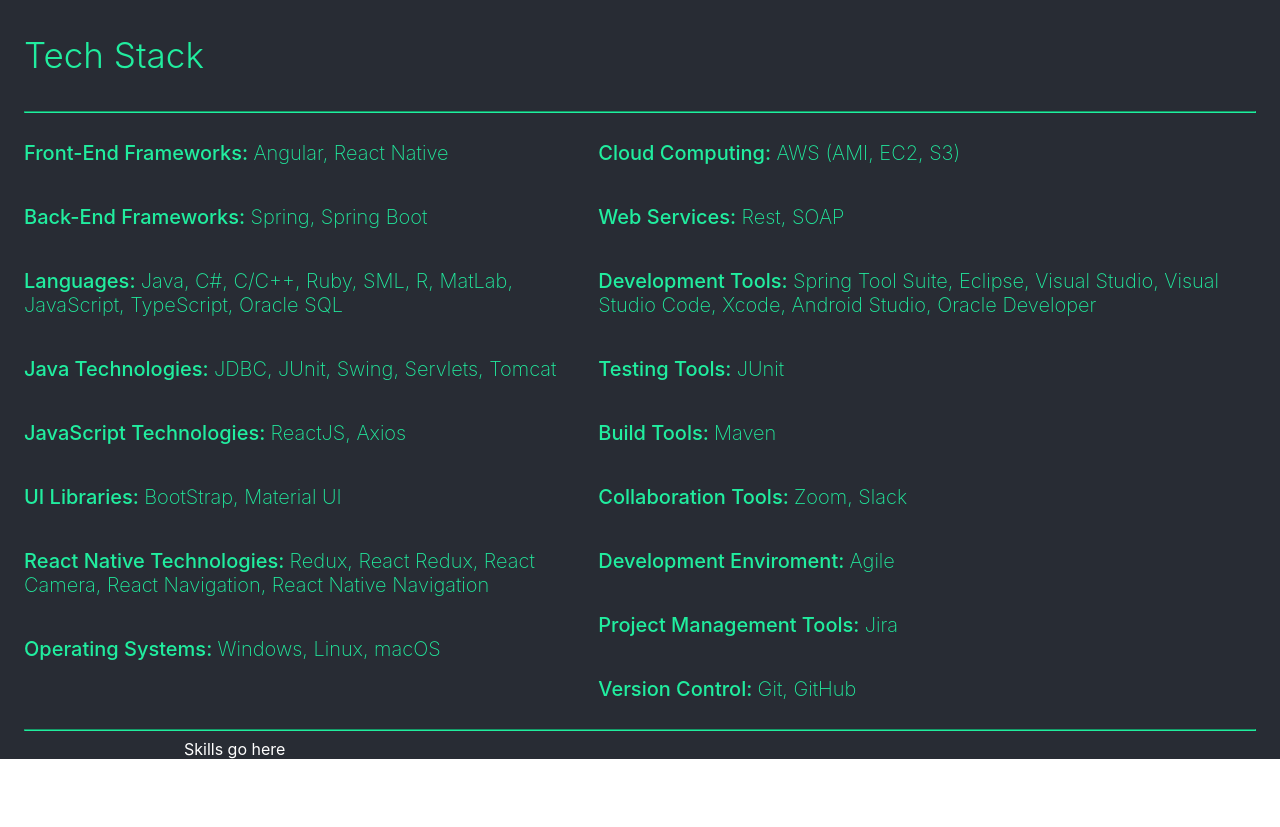
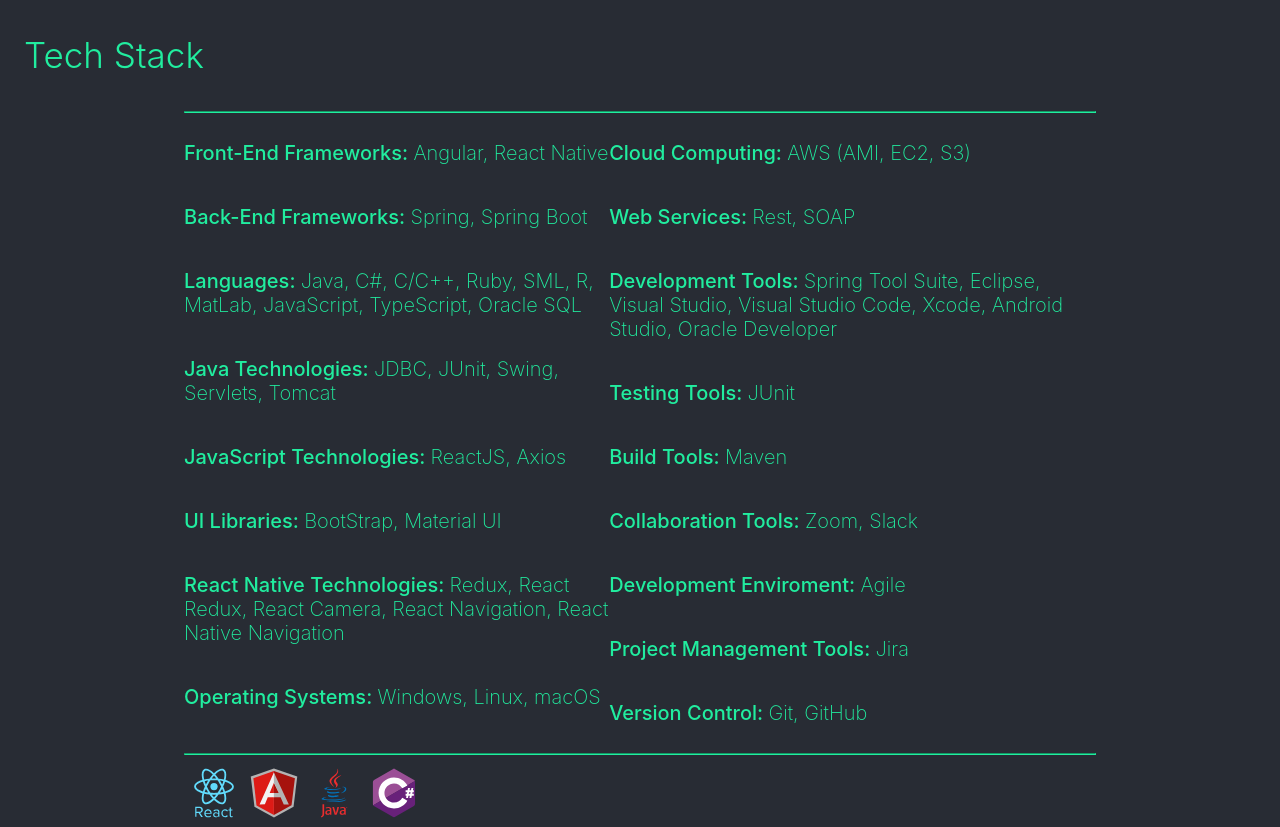
Before and after one commit to zevyirmiyahu/my-webpage, a React (Create React App) app: page / in a window 1280 px wide. Shown: the part 833-1660 px from the top of the page. Before the commit the page ends 1592 px from the top, so only its background shows below. Built offline with nearby package versions, Linux system fonts and the light colour scheme.

Commit message:
reformated the tech stack section to be small by placing it in container. Add a few icons below that section

```diff
--- a/src/components/sections/AboutSection.js
+++ b/src/components/sections/AboutSection.js
@@ -173,7 +173,7 @@
 
     TechExpansionPanel = () => {
         return (
-            <div style={{position: 'absolute', zIndex: 2}}>
+            <div style={{ position: 'absolute', zIndex: 2 }}>
                 <Container maxWidth="xs">
                     <ExpansionPanel>
                         <ExpansionPanelSummary
@@ -205,7 +205,6 @@
                     <this.TechSkillSectionHeader />
                     <Container maxWidth='lg'>
                         <this.TechSkillSection />
-                        <this.TechExpansionPanel />
                     </Container>
                 </Container>
             </div>
--- a/src/components/sections/ProjectSection.js
+++ b/src/components/sections/ProjectSection.js
@@ -1,5 +1,4 @@
 import React, { Component } from 'react';
-import * as COLOR from '../../constants/Colors';
 import {
     Container,
     Button,
@@ -10,6 +9,8 @@
     Typography,
 } from '@material-ui/core';
 import ExpandMoreIcon from '@material-ui/icons/ExpandMore';
+import * as COLOR from '../../constants/Colors';
+import * as ICON from '../../constants/Icons';
 
 
 const TEXT_COLOR = COLOR.MINT_GREEN;
@@ -107,11 +108,20 @@
     TechSkillsSection = () => {
         return (
             <div>
-                {/* <div style={{ display: 'block', flexDirection: 'row' }}> */}
-                <p style={styles.subheaderText}>Tech Stack</p>
                 <this.Divider marginLeft={'15%'} marginRight={'5%'} />
                 <this.TechSkills />
                 <this.Divider marginLeft={'5%'} marginRight={'5%'} />
+            </div>
+        );
+    }
+
+    IconGroup = () => {
+        return (
+            <div style={{ display: 'flex', flexDirection: 'row' }}>
+                <ICON.REACT />
+                <ICON.ANGULAR />
+                <ICON.JAVA />
+                <ICON.CSHAP />
             </div>
         );
     }
@@ -121,11 +131,11 @@
             <div style={styles.container}>
                 <Container maxWidth='lg'>
                     <p style={styles.subheaderText}>Projects</p>
-
-                    <this.TechSkillsSection />
+                    <p style={styles.subheaderText}>Tech Stack</p>
 
                     <Container maxWidth='md'>
-                        Skills go here
+                        <this.TechSkillsSection />
+                        <this.IconGroup />
                     </Container>
                 </Container>
             </div>
--- a/src/constants/Icons.js
+++ b/src/constants/Icons.js
@@ -0,0 +1,58 @@
+import React from 'react';
+import angular_path from '../assets/icons/angularjs/angularjs-original.svg';
+import react_path from '../assets/icons/react/react-original-wordmark.svg';
+import java_path from '../assets/icons/java/java-original-wordmark.svg';
+import csharp_path from '../assets/icons/csharp/csharp-original.svg'
+
+
+const SIZE = { width: 50, height: 50 };
+
+export const REACT = () => {
+    return (
+        <div style={styles.icon}>
+            <img src={react_path} style={SIZE} />
+        </div>
+    );
+}
+
+export const ANGULAR = () => {
+    return (
+        <div style={styles.icon}>
+            <img src={angular_path} style={SIZE} />
+        </div>
+    );
+}
+
+// export const SPRING = () => {
+//     return (
+//         <div style={styles.icon}>
+//             <img src={spring_path} style={SIZE} />
+//         </div>
+//     );
+// }
+
+export const JAVA = () => {
+    return (
+        <div style={styles.icon}>
+            <img src={java_path} style={SIZE} />
+        </div>
+    );
+}
+
+export const CSHAP = () => {
+    return (
+        <div style={styles.icon}>
+            <img src={csharp_path} style={SIZE} />
+        </div>
+    );
+}
+
+
+const styles = {
+    icon: {
+        paddingLeft: 5,
+        paddingRight: 5,
+        paddingTop: 5,
+        paddingBottom: 5,
+    }
+}
```
